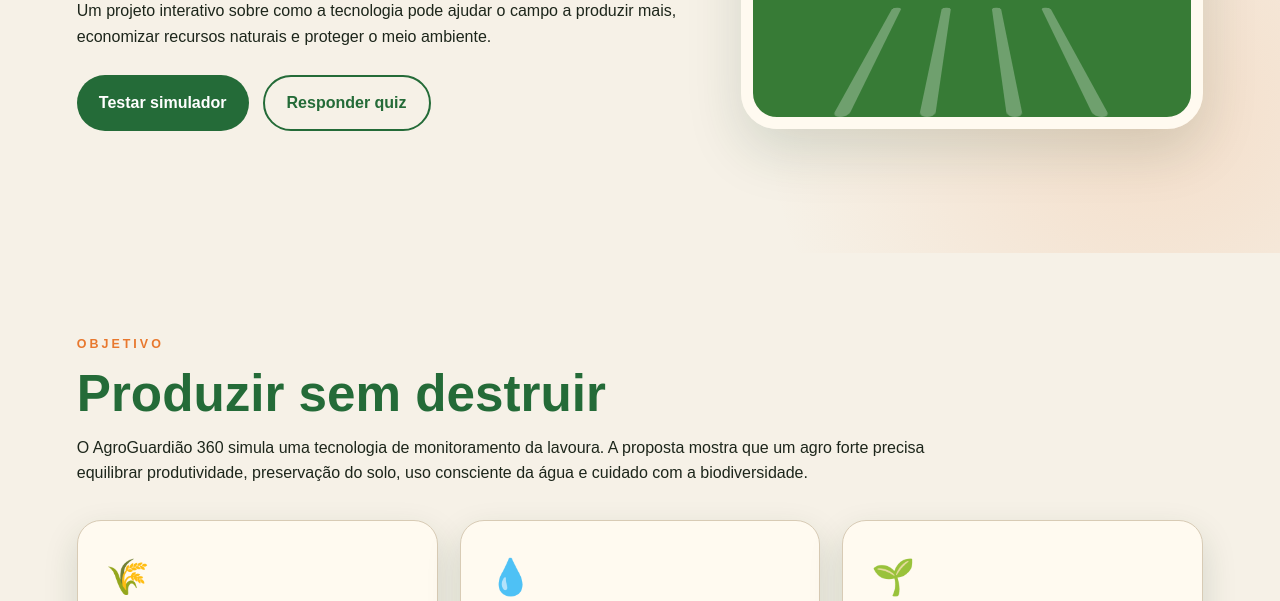
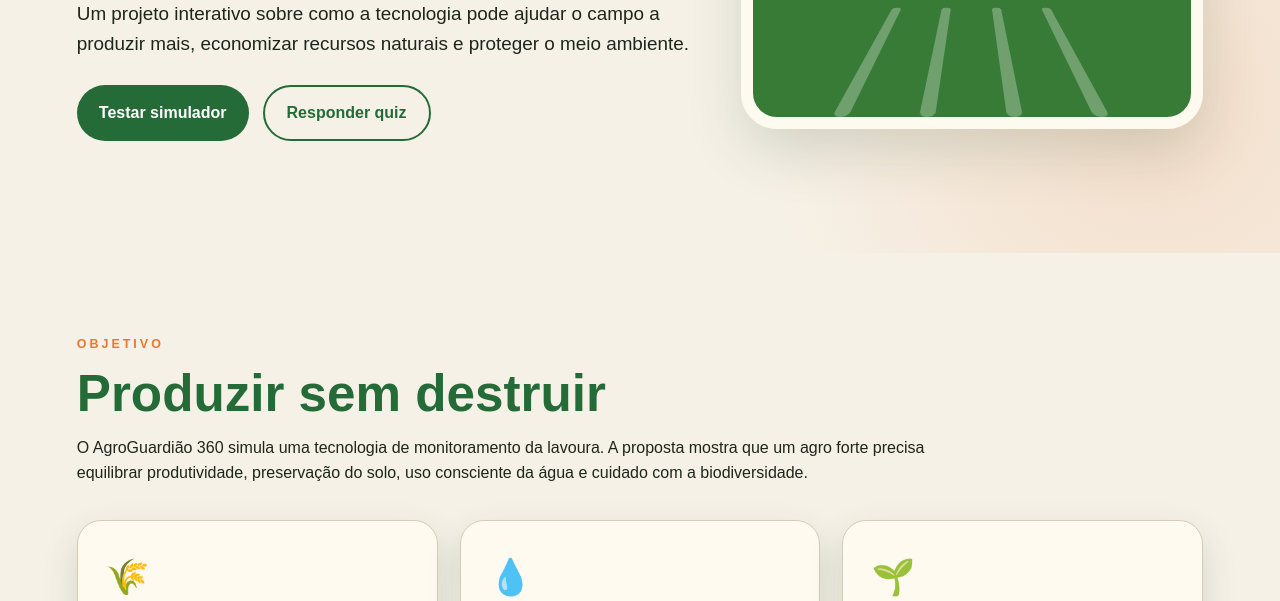
Before and after one commit to Tarniowy30/Jo-o-1A, a plain HTML site: page index.html in a window 1280 px wide. Shown: the part 499-1100 px from the top of the page. Drawn offline with Linux system fonts and the light colour scheme.

Commit message:
Update style.css

```diff
--- a/css/style.css
+++ b/css/style.css
@@ -1,3 +1,4 @@
+
 * {
   margin: 0;
   padding: 0;
@@ -55,7 +56,6 @@
   top: 0;
   z-index: 10;
   background: rgba(246, 241, 231, 0.92);
-  backdrop-filter: blur(12px);
   border-bottom: 1px solid var(--borda);
   padding: 14px 6%;
   display: flex;
@@ -151,7 +151,7 @@
   margin-bottom: 8px;
 }
 
-.texto-hero {
+.hero-texto p {
   max-width: 720px;
   font-size: 1.18rem;
 }
```
